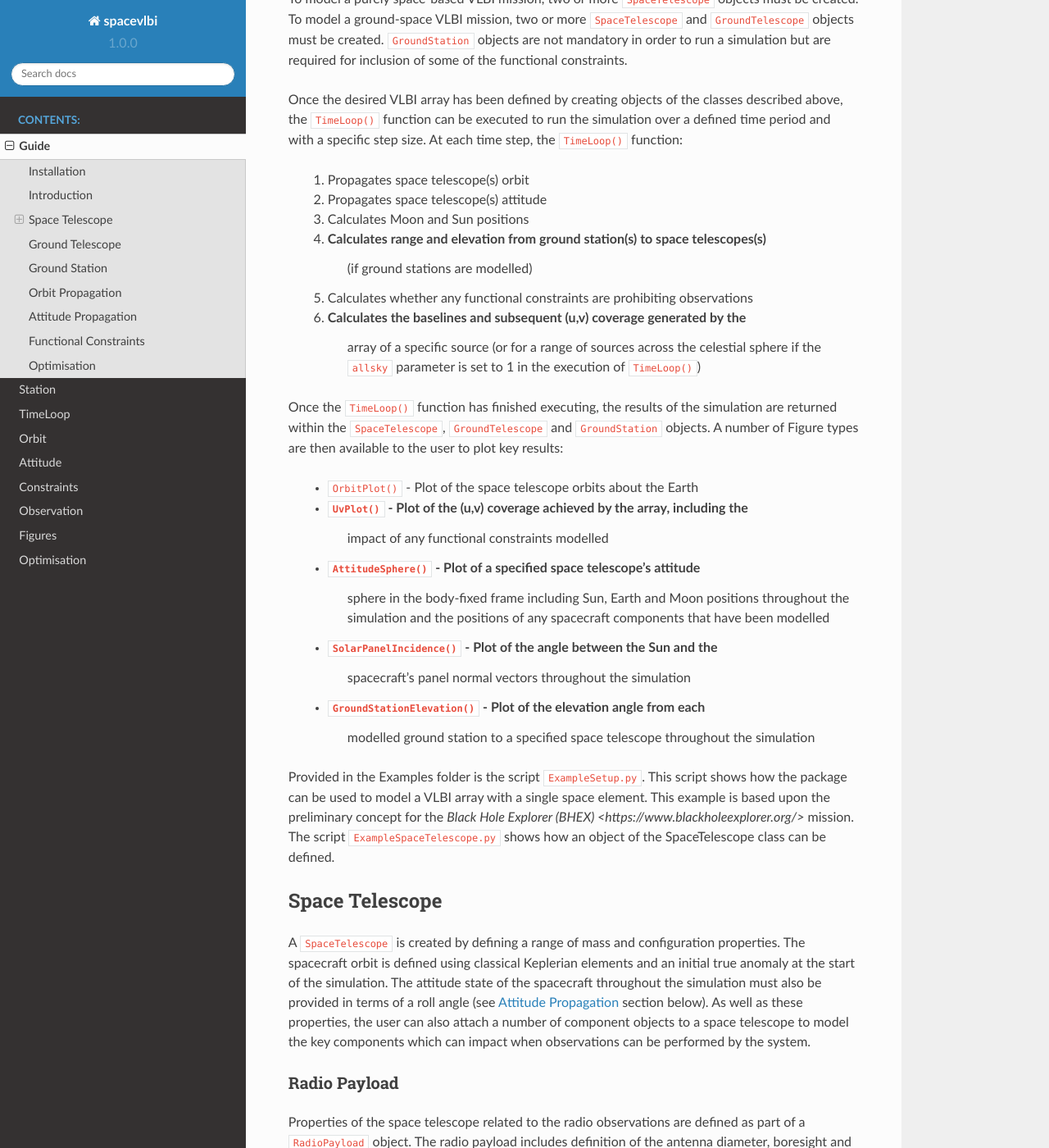
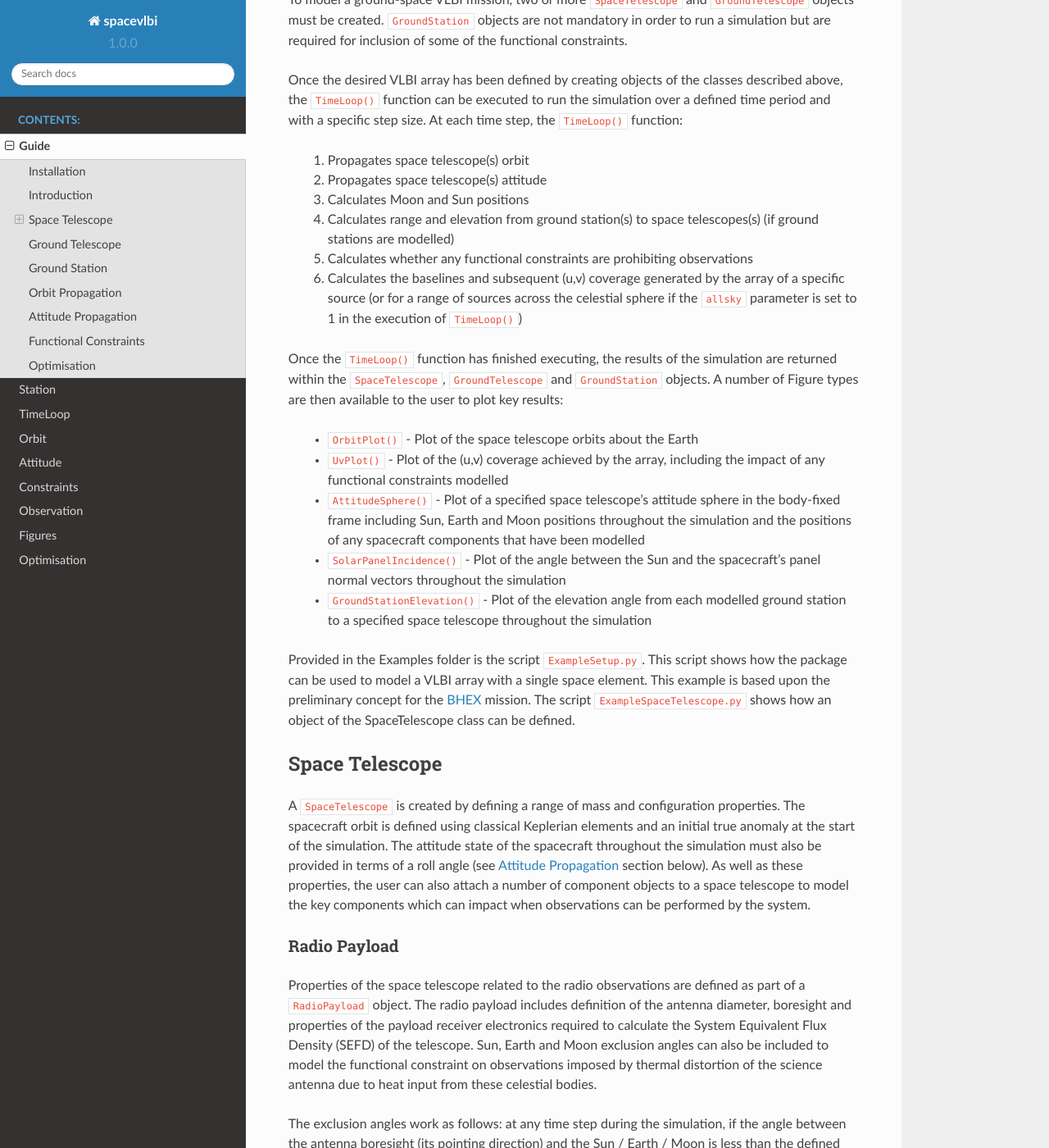
Before and after one commit to bhudson2/spacevlbi, a Sphinx documentation site: the page built from docs/source/Guide.rst, in a window 1280 px wide and 1400 px high, scrolled down 884 px. Shown: the whole window at 82% size. Built offline with Sphinx 7.4.7 and the Read the Docs theme 2.0.0, drawn with Linux system fonts in a browser that asks for light colours; some of the changed text lies outside the part shown.

Commit message:
Updating documentation

```diff
--- a/docs/source/Guide.rst
+++ b/docs/source/Guide.rst
@@ -54,13 +57,9 @@
     1. Propagates space telescope(s) orbit
     2. Propagates space telescope(s) attitude
     3. Calculates Moon and Sun positions
-    4. Calculates range and elevation from ground station(s) to space telescopes(s)
-        (if ground stations are modelled)
+    4. Calculates range and elevation from ground station(s) to space telescopes(s) (if ground stations are modelled)
     5. Calculates whether any functional constraints are prohibiting observations
-    6. Calculates the baselines and subsequent (u,v) coverage generated by the
-        array of a specific source (or for a range of sources across the celestial
-        sphere if the ``allsky`` parameter is set to 1 in the execution of
-        ``TimeLoop()``)
+    6. Calculates the baselines and subsequent (u,v) coverage generated by the array of a specific source (or for a range of sources across the celestial sphere if the ``allsky`` parameter is set to 1 in the execution of ``TimeLoop()``)
 
 Once the ``TimeLoop()`` function has finished executing, the results of the
 simulation are returned within the ``SpaceTelescope``, ``GroundTelescope`` and
@@ -68,24 +67,18 @@
 user to plot key results:
 
     * ``OrbitPlot()`` - Plot of the space telescope orbits about the Earth
-    * ``UvPlot()`` - Plot of the (u,v) coverage achieved by the array, including the
-        impact of any functional constraints modelled
-    * ``AttitudeSphere()`` - Plot of a specified space telescope's attitude
-        sphere in the body-fixed frame including Sun, Earth and Moon positions
-        throughout the simulation and the positions of any spacecraft components
-        that have been modelled
-    * ``SolarPanelIncidence()`` - Plot of the angle between the Sun and the
-        spacecraft's panel normal vectors throughout the simulation
-    * ``GroundStationElevation()`` - Plot of the elevation angle from each
-        modelled ground station to a specified space telescope throughout the
-        simulation
+    * ``UvPlot()`` - Plot of the (u,v) coverage achieved by the array, including the impact of any functional constraints modelled
+    * ``AttitudeSphere()`` - Plot of a specified space telescope's attitude sphere in the body-fixed frame including Sun, Earth and Moon positions throughout the simulation and the positions of any spacecraft components that have been modelled
+    * ``SolarPanelIncidence()`` - Plot of the angle between the Sun and the spacecraft's panel normal vectors throughout the simulation
+    * ``GroundStationElevation()`` - Plot of the elevation angle from each modelled ground station to a specified space telescope throughout the simulation
 
 Provided in the Examples folder is the script ``ExampleSetup.py``. This script
 shows how the package can be used to model a VLBI array with a single space
 element. This example is based upon the preliminary concept for the
-`Black Hole Explorer (BHEX) <https://www.blackholeexplorer.org/>` mission.
-The script ``ExampleSpaceTelescope.py`` shows how an object of the
-SpaceTelescope class can be defined.
+`BHEX`_ mission. The script ``ExampleSpaceTelescope.py`` shows how an object
+of the SpaceTelescope class can be defined.
+
+.. _BHEX: https://www.blackholeexplorer.org/
 
 .. _spacetelescope:
 Space Telescope
@@ -258,7 +251,7 @@
 -----------------
 
 During the simulation, the orbit of each ``SpaceTelescope`` object is
-propagated using the Python package `poliastro <https://www.poliastro.space/>`.
+propagated using the Python package `poliastro`_.
 Poliastro's Orbit functionality can be used to perform a two-body propagation
 of a spacecraft's orbit and also include additional perturbing forces.
 
@@ -299,7 +294,7 @@
 direction and the target source direction. If viewing along the antenna
 boresight, the roll angle is measured in a positive direction.
 
->> image: RollAngle.png
+>> image:: RollAngle.png
     :height 100px
 
 Future iterations of the tool may include other attitude control modes to
@@ -325,16 +320,12 @@
 specifics of the constraints are described throughout this guide. However, as
 summary, the following constraints can be modelled with ``spacevlbi``:
 
-    * Visibility of target source to space and ground telescopes (i.e. source
-        is not blocked by the Earth)
+    * Visibility of target source to space and ground telescopes (i.e. source is not blocked by the Earth)
     * Minimum elevation limits of ground telescopes
     * Science antenna Sun, Earth and Moon limb exclusion angles
-    * Spacecraft star tracker Sun, Earth and Moon exclusion angles to assess
-        blinding which impacts attitude control accuracy
-    * Spacecraft radiator Sun, Earth and Moon exclusion angles impacting
-        thermal control
-    * Spacecraft communications for real-time downlink and provision of
-        frequency standard
+    * Spacecraft star tracker Sun, Earth and Moon exclusion angles to assess blinding which impacts attitude control accuracy
+    * Spacecraft radiator Sun, Earth and Moon exclusion angles impacting thermal control
+    * Spacecraft communications for real-time downlink and provision of frequency standard
 
 Although the solar incidence angle on the spacecraft's panels are not actively
 linked to a functional constraint within the tool, they can be used to conduct
--- a/pyproject.toml
+++ b/pyproject.toml
@@ -5,7 +5,7 @@
 [project]
 dependencies = ["astropy", "numpy", "poliastro", "matplotlib"]
 name = "spacevlbi"
-version = "1.0.10"
+version = "1.0.11"
 authors = [
   { name="Ben Hudson", email="bhudson@kispe.co.uk" },
 ]
```
Also changed, not shown: other parts of docs/source/Guide.rst (+8 -3 lines), 4 other files.
